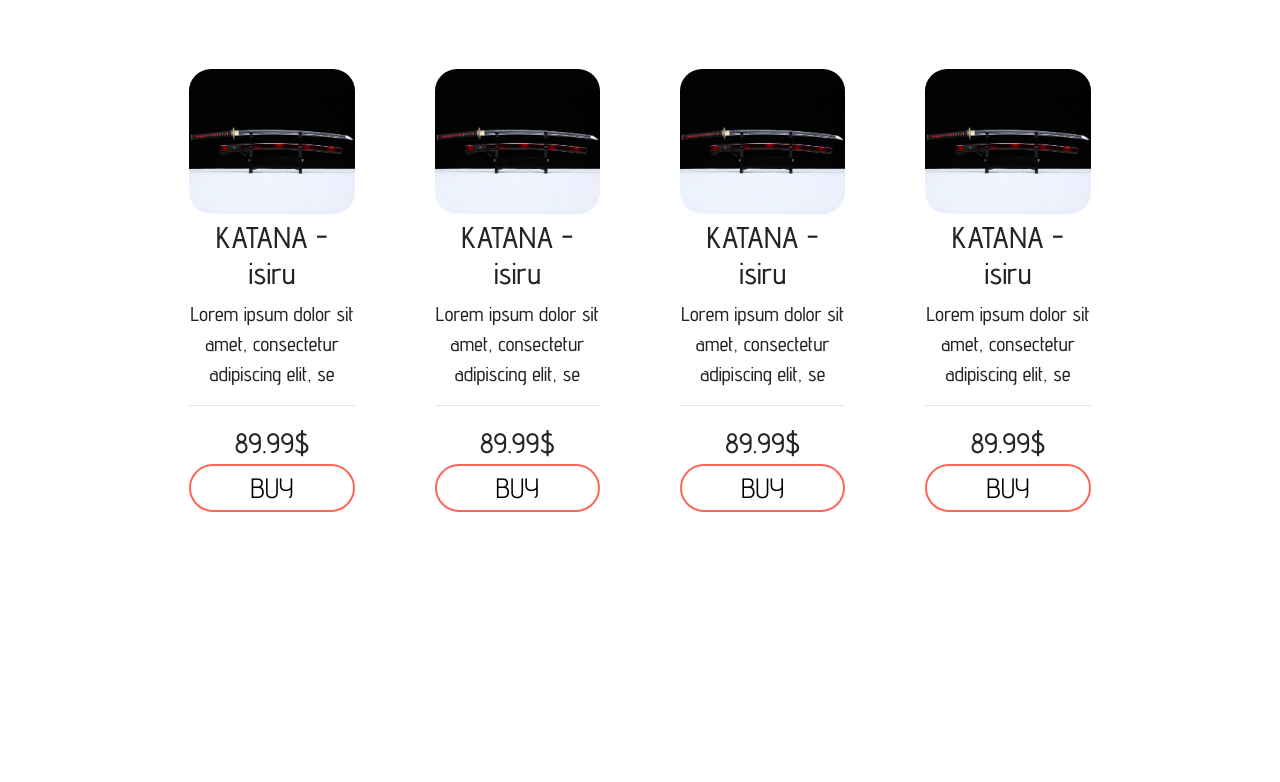
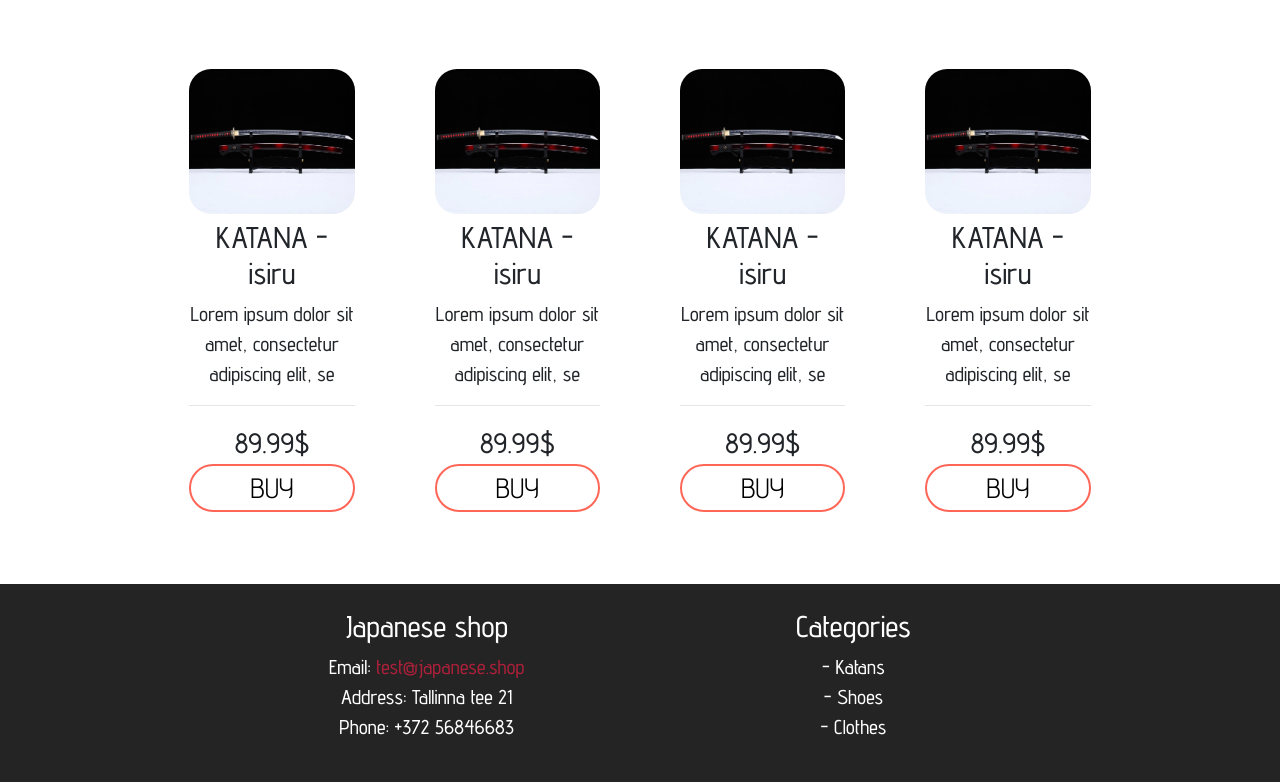
Before and after one commit to AlekseiKromski/japanese_shop, a plain HTML site: page index.html in a window 1280 px wide. Shown: the part 1588-2370 px from the top of the page. Before the commit the page ends 2124 px from the top, so only its background shows below. Drawn offline with nearby package versions, Linux system fonts and the light colour scheme.

Commit message:
final markup

```diff
--- a/css/style.css
+++ b/css/style.css
@@ -176,6 +176,26 @@ body p{
     transition: 1s;
     box-shadow: 0px 0px 13px 1px rgba(0, 0, 0, 0.25);
 }
+.footer{
+    background: #242424;
+}
+.footer h1{
+    font-family: Advent Pro;
+    font-size: 1.875rem;
+    font-weight: 500;
+    color: #FFFFFF;
+}
+.footer p{
+    font-family: Advent Pro;
+    font-size: 1.25rem;
+    font-weight: 500;
+    color: #FFFFFF;
+
+}
+.email{
+    color:#AC203A;
+;
+}
 @keyframes showHeader{
     from {top: -150px;}
     to {top: 0px;}
--- a/index.html
+++ b/index.html
@@ -114,7 +114,7 @@
     </div>
 
     <!-- goodies -->
-    <div class="container-fluid goodies mt-5">
+    <div class="container-fluid goodies my-5">
         <div class="row justify-content-center align-items-center h-100 text-center">
             <div class="col-2 mr-3 p-4">
                 <img src="img/good.png" alt="">
@@ -191,6 +191,27 @@
         </div>
     </div>
 
+    <!-- Footer -->
+    <div class="container-fluid footer py-4">
+        <div class="row justify-content-center align-items-center h-100 text-center">
+            <div class="col-4">
+                <h1>Japanese shop</h1>
+                <p>
+                    Email: <span class="email">test@japanese.shop</span> <br>
+                    Address: Tallinna tee 21<br>
+                    Phone: +372 56846683<br>
+                </p>
+            </div>
+            <div class="col-4">
+                <h1>Categories</h1>
+                <p>
+                    - Katans <br>
+                    - Shoes <br>
+                    - Clothes <br>
+                </p>
+            </div>
+        </div>
+    </div>
     <!-- Libraries -->
     <script src="https://code.jquery.com/jquery-3.5.1.slim.min.js" integrity="sha384-DfXdz2htPH0lsSSs5nCTpuj/zy4C+OGpamoFVy38MVBnE+IbbVYUew+OrCXaRkfj" crossorigin="anonymous"></script>
     <script src="https://cdn.jsdelivr.net/npm/bootstrap@4.5.3/dist/js/bootstrap.bundle.min.js" integrity="sha384-ho+j7jyWK8fNQe+A12Hb8AhRq26LrZ/JpcUGGOn+Y7RsweNrtN/tE3MoK7ZeZDyx" crossorigin="anonymous"></script>
```
